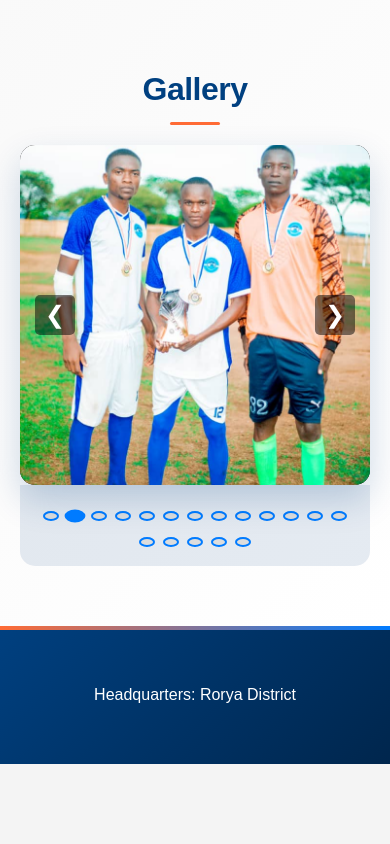
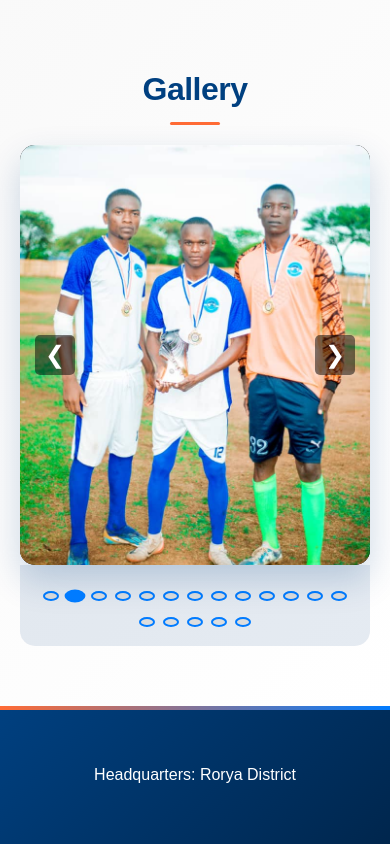
Before and after one commit to William777-design/Rorya-United, a plain HTML site: page index.html in a window 390 px wide. Shown: the part 4544-5388 px from the top of the page. Before the commit the page ends 5308 px from the top, so only its background shows below. Drawn offline with Linux system fonts and the light colour scheme.

Commit message:
reset of carousel

```diff
--- a/styles.css
+++ b/styles.css
@@ -745,8 +745,7 @@ footer::before {
 .carousel-inner {
     position: relative;
     width: 100%;
-    aspect-ratio: 16 / 9;
-    min-height: 420px;
+    height: 620px;
     overflow: hidden;
 }
 
@@ -878,8 +877,7 @@ footer::before {
 
     /* Carousel Mobile */
     .carousel-inner {
-        aspect-ratio: 16 / 9;
-        min-height: 340px;
+        height: 420px;
     }
 
     .carousel-prev,
```
